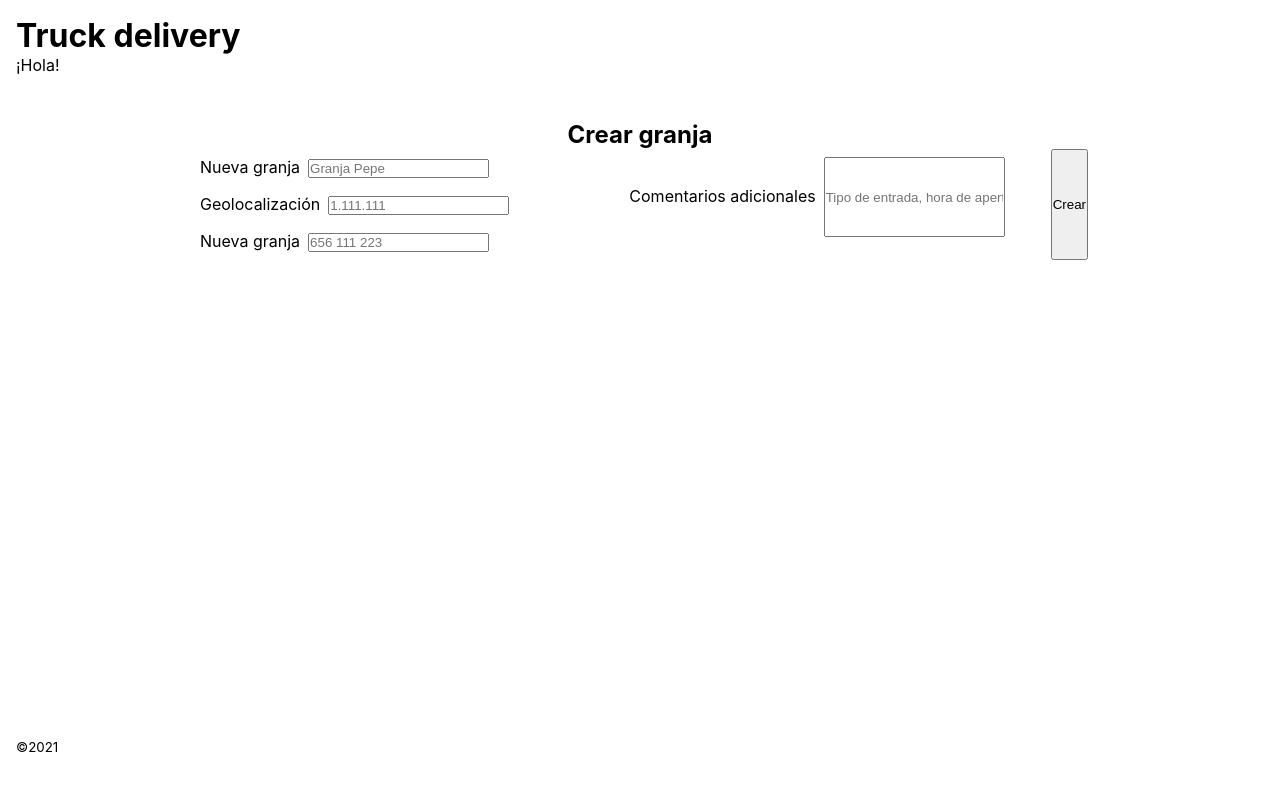
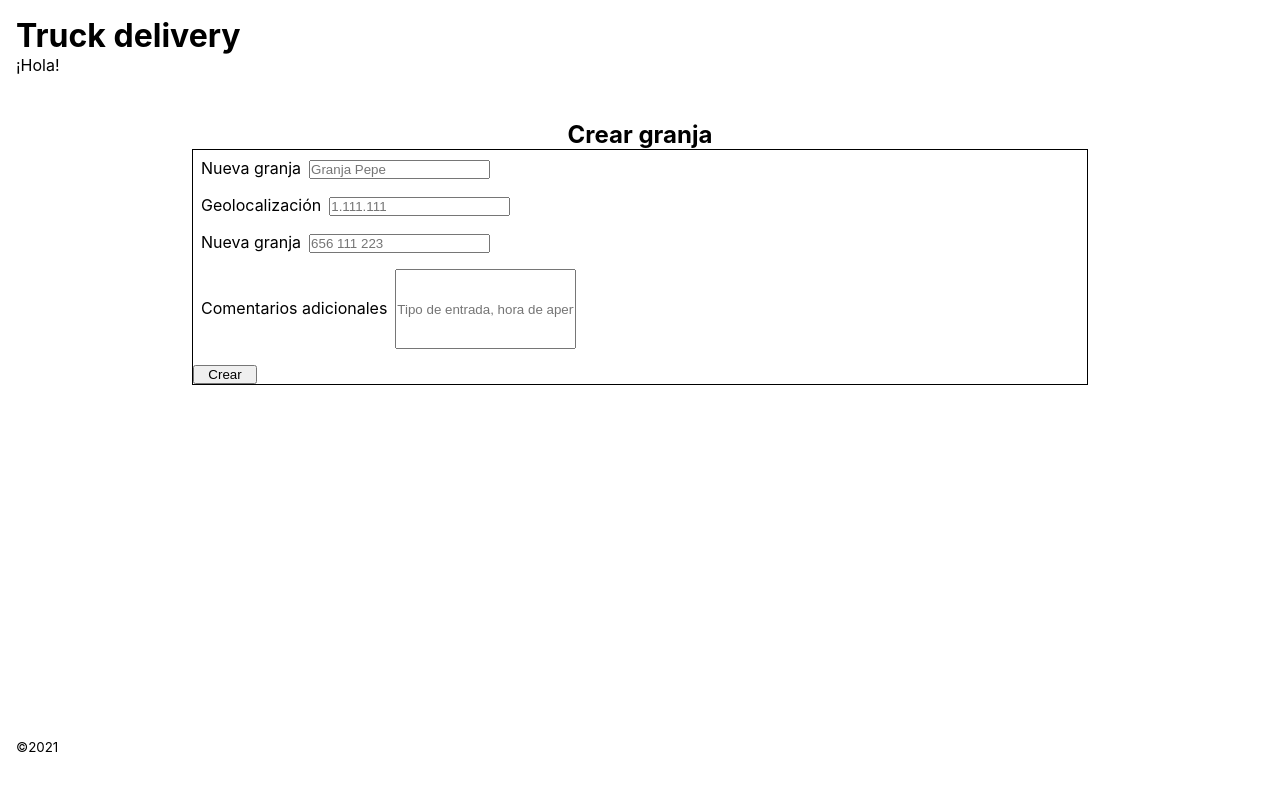
Before and after one commit to mZubeldia/truckdelivery, a React (Create React App) app: page /#/ in a window 1280 px wide. Shown: the top 790 px of the page. Built offline with nearby package versions, Linux system fonts and the light colour scheme.

Commit message:
change styles for createFarm component

```diff
--- a/src/components/CreateFarm.js
+++ b/src/components/CreateFarm.js
@@ -3,7 +3,6 @@ const CreateFarm = () => {
     <main className="main">
       <h2>Crear granja</h2>
       <form action="" method="#" className="farm-form form">
-        <div className="left-side">
         <label htmlFor="new-farm" className="form__label">
           Nueva granja
           <input
@@ -31,8 +30,6 @@ const CreateFarm = () => {
             placeholder="656 111 223"
           />
         </label>
-        </div>
-        <div className="right-side">
         <label htmlFor="others" className="form__label">
           Comentarios adicionales
           <input
@@ -42,7 +39,6 @@ const CreateFarm = () => {
             placeholder="Tipo de entrada, hora de apertura, etc."
           />
         </label>
-        </div>
         <button className="btn-farm">Crear</button>
       </form>
     </main>
--- a/src/stylesheet/_createFarm.scss
+++ b/src/stylesheet/_createFarm.scss
@@ -1,21 +1,20 @@
 //styles for createFarm component
 
-.left-side {
-  width: 50%;
-}
-.right-side {
-  width: 50%;
-}
+.farm-form {
+  flex-direction: row;
+  border: 1px solid black;
 
-.form.farm-form {
-  flex-direction: row;
+  display: flex;
+  flex-direction: column;
+  align-content: center;
+  width: 70%;
 }
 
 .others {
   height: 80px;
-  overflow-y: scroll;
 }
 
 .btn-farm {
-  //
+  width: 4rem;
+  margin-top: 0.5rem;
 }
```
Lines whose indentation alone changed are shown as unchanged.
